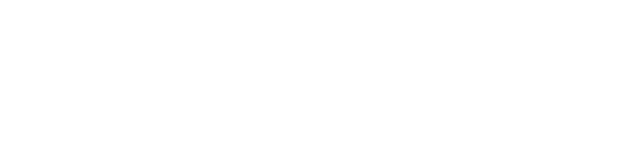
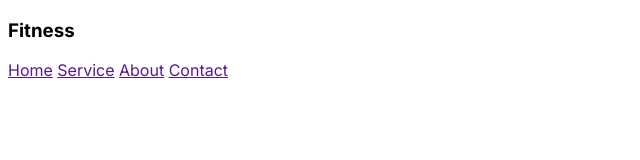
Before and after one commit to abdullahahngir/b10-a2-1, a plain HTML site: page index.html in a window 1280 px wide. Shown: the whole page, without its empty margins (0-640 px from the left). Drawn offline with Linux system fonts and the light colour scheme.

Commit message:
added at google font

```diff
--- a/index.html
+++ b/index.html
@@ -6,9 +6,19 @@
     <title>Assignment-2</title>
     <link rel="stylesheet" href="styles/style.css">
 </head>
-<body>
+<body class="inter-font">
     <header>
-
+        <nav class="navbar">
+            <div class="nav-brand">
+                <h3>Fitness</h3>
+            </div>
+            <div class="nav-item">
+                <a href="">Home</a>
+                <a href="">Service</a>
+                <a href="">About</a>
+                <a href="">Contact</a>
+            </div>
+        </nav>
     </header>
     <main>
 
--- a/styles/style.css
+++ b/styles/style.css
@@ -0,0 +1,11 @@
+
+@import url('https://fonts.googleapis.com/css2?family=Inter:ital,opsz,wght@0,14..32,100..900;1,14..32,100..900&display=swap');
+
+.inter-font {
+  font-family: "Inter", sans-serif;
+  font-optical-sizing: auto;
+  font-weight: 400;
+  font-style: normal;
+}
+
+/* navbar */
```
